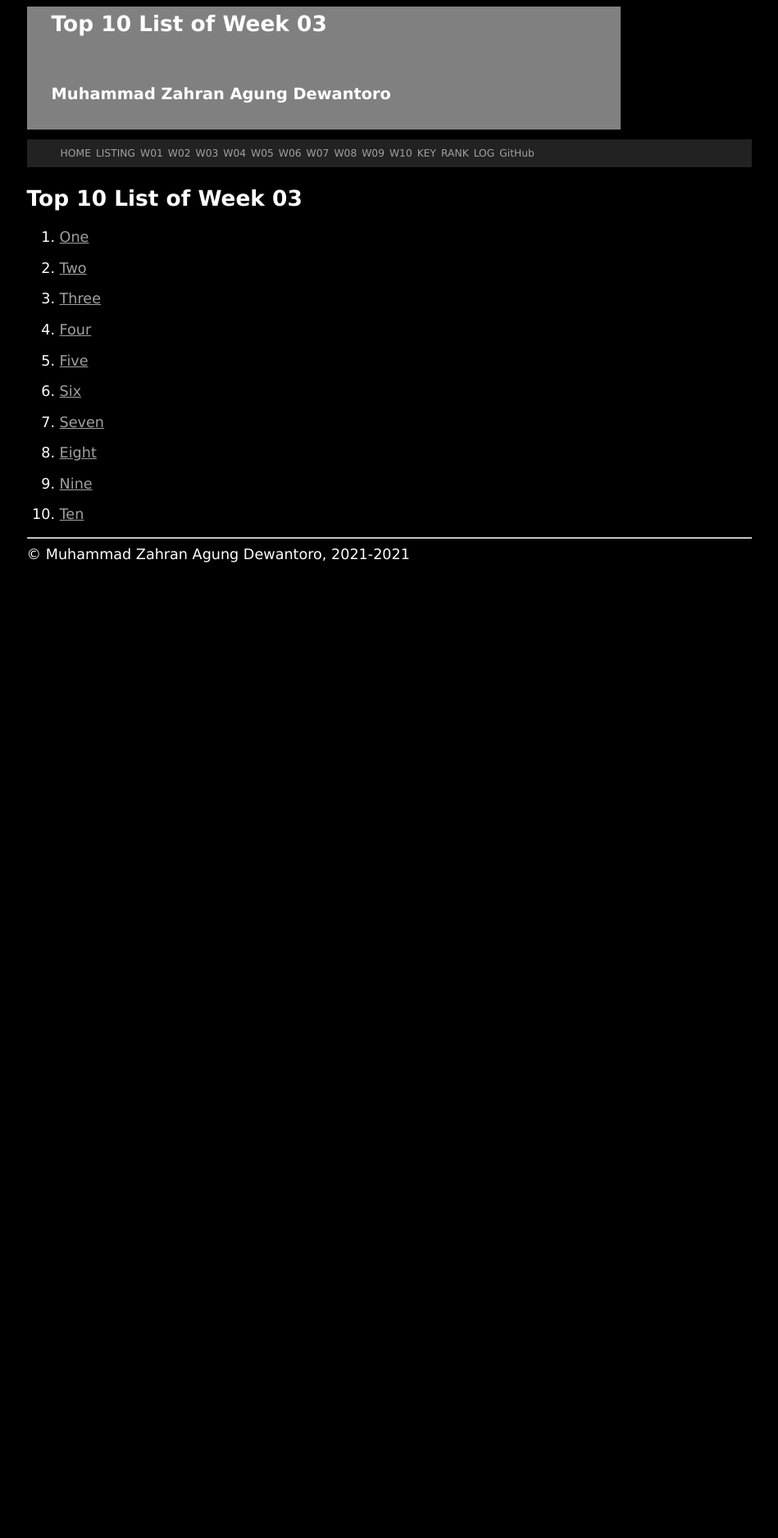
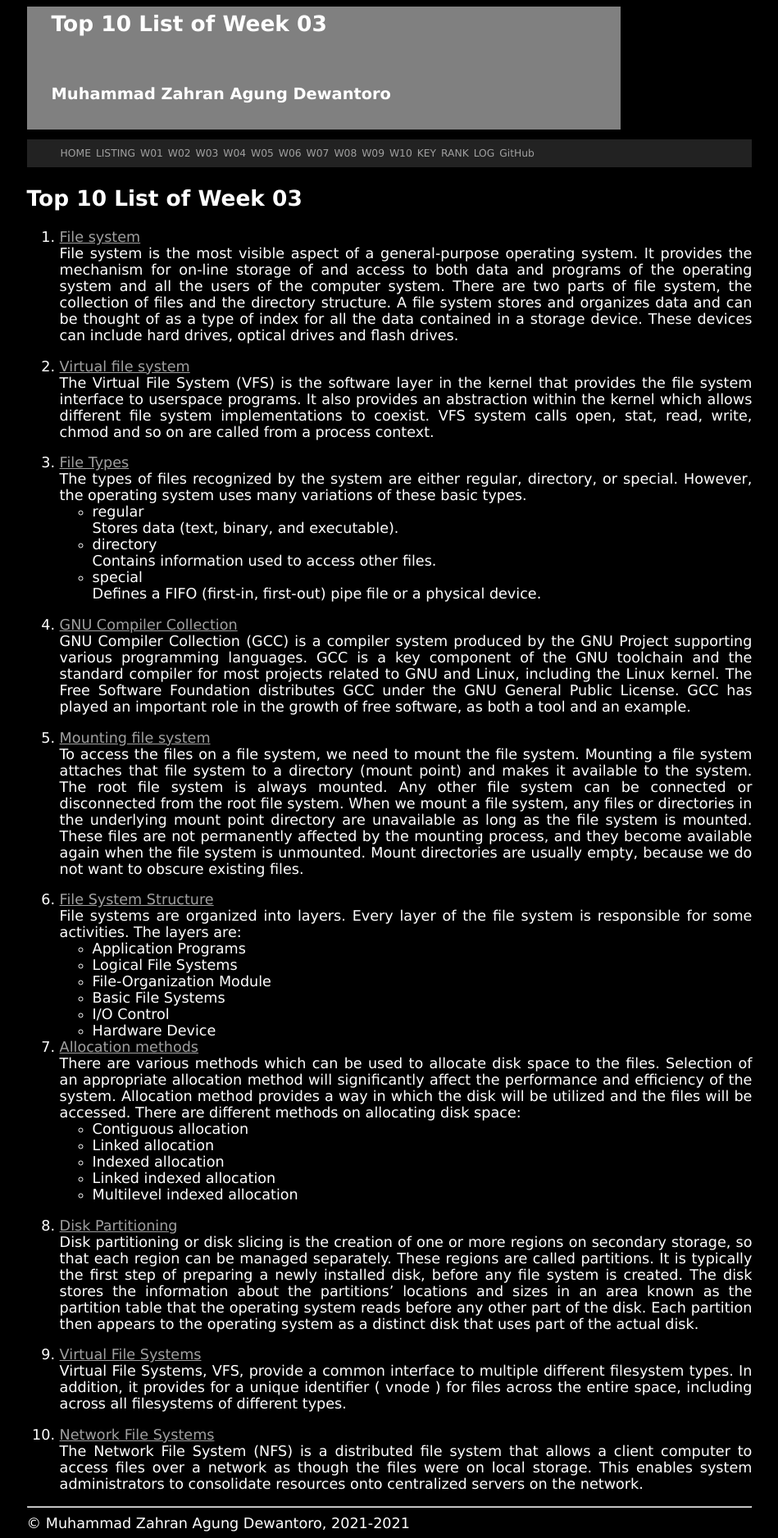
Before and after one commit to mzahranagung/os211, a Jekyll site: the page built from w03.md, in a window 1280 px wide. Shown: the whole page at 82% size, without its empty margins (165-1114 px from the left). Built offline with Jekyll 4.4.1, drawn with Linux system fonts in a browser that asks for light colours; our own code applies the rules of GitHub Pages for plain Markdown files; before the commit the page ends 900 px from its top, so only the background shows below that.

Commit message:
Update w03.md

```diff
--- a/w03.md
+++ b/w03.md
@@ -5,22 +5,65 @@ permalink: /W03/
 
 # Top 10 List of Week 03
 
-1. [One](https://en.wikipedia.org/wiki/1)<br>
+1. [File system](https://searchstorage.techtarget.com/definition/file-system)<br>
+File system is the most visible aspect of a general-purpose operating system. It provides the mechanism for on-line storage of and access to both data and programs of the
+operating system and all the users of the computer system. There are two parts of file system, the collection of files and the directory structure. A file system stores and
+organizes data and can be thought of as a type of index for all the data contained in a storage device. These devices can include hard drives, optical drives and flash drives.
 
-2. [Two](https://en.wikipedia.org/wiki/2)<br>
+2. [Virtual file system](https://www.kernel.org/doc/html/latest/filesystems/vfs.html)<br>
+The Virtual File System (VFS) is the software layer in the kernel that provides the file system interface to userspace programs. It also provides an abstraction within the
+kernel which allows different file system implementations to coexist. VFS system calls open, stat, read, write, chmod and so on are called from a process context.
 
-3. [Three](https://en.wikipedia.org/wiki/3)<br>
+3. [File Types](https://www.ibm.com/support/knowledgecenter/en/ssw_aix_71/osmanagement/filetypes.html)<br>
+The types of files recognized by the system are either regular, directory, or special. However, the operating system uses many variations of these basic types.
+- regular <br>
+Stores data (text, binary, and executable).
+- directory <br>
+Contains information used to access other files.
+- special <br>
+Defines a FIFO (first-in, first-out) pipe file or a physical device.
 
-4. [Four](https://en.wikipedia.org/wiki/4)<br>
+4. [GNU Compiler Collection](https://en.wikipedia.org/wiki/GNU_Compiler_Collection)<br>
+ GNU Compiler Collection (GCC) is a compiler system produced by the GNU Project supporting various programming languages. GCC is a key component of the GNU toolchain and the
+ standard compiler for most projects related to GNU and Linux, including the Linux kernel. The Free Software Foundation distributes GCC under the GNU General Public License. GCC
+ has played an important role in the growth of free software, as both a tool and an example.
 
-5. [Five](https://en.wikipedia.org/wiki/5)<br>
+5. [Mounting file system](https://docs.oracle.com/cd/E19455-01/805-7228/6j6q7ueup/index.html)<br>
+To access the files on a file system, we need to mount the file system. Mounting a file system attaches that file system to a directory (mount point) and makes it available to
+the system. The root file system is always mounted. Any other file system can be connected or disconnected from the root file system. When we mount a file system, any files or
+directories in the underlying mount point directory are unavailable as long as the file system is mounted. These files are not permanently affected by the mounting process, and
+they become available again when the file system is unmounted. Mount directories are usually empty, because we do not want to obscure existing files.
 
-6. [Six](https://en.wikipedia.org/wiki/6)<br>
+6. [File System Structure](https://www.javatpoint.com/os-file-system-structure)<br>
+File systems are organized into layers. Every layer of the file system is responsible for some activities.
+The layers are:
+- Application Programs
+- Logical File Systems
+- File-Organization Module
+- Basic File Systems
+- I/O Control
+- Hardware Device
 
-7. [Seven](https://en.wikipedia.org/wiki/7)<br>
+7. [Allocation methods](https://www.javatpoint.com/os-allocation-methods)<br>
+There are various methods which can be used to allocate disk space to the files. Selection of an appropriate allocation method will significantly affect the performance and
+efficiency of the system. Allocation method provides a way in which the disk will be utilized and the files will be accessed. There are different methods on allocating disk
+space:
+- Contiguous allocation
+- Linked allocation
+- Indexed allocation
+- Linked indexed allocation
+- Multilevel indexed allocation
 
-8. [Eight](https://en.wikipedia.org/wiki/8)<br>
+8. [Disk Partitioning](https://en.wikipedia.org/wiki/Disk_partitioning)<br>
+Disk partitioning or disk slicing is the creation of one or more regions on secondary storage, so that each region can be managed separately. These regions are called
+partitions. It is typically the first step of preparing a newly installed disk, before any file system is created. The disk stores the information about the partitions'
+locations and sizes in an area known as the partition table that the operating system reads before any other part of the disk. Each partition then appears to the operating
+system as a distinct disk that uses part of the actual disk.
 
-9. [Nine](https://en.wikipedia.org/wiki/9)<br>
+9. [Virtual File Systems](https://www.cs.uic.edu/~jbell/CourseNotes/OperatingSystems/12_FileSystemImplementation.html)<br>
+Virtual File Systems, VFS, provide a common interface to multiple different filesystem types. In addition,
+it provides for a unique identifier ( vnode ) for files across the entire space, including across all filesystems of different types.
 
-10. [Ten](https://en.wikipedia.org/wiki/10)<br>
+10. [Network File Systems](https://stuff.mit.edu/afs/athena/project/rhel-doc/5/RHEL-5-manual/Deployment_Guide-en-US/ch-nfs.html)<br>
+The Network File System (NFS) is a distributed file system that allows a client computer to access files over a network as though the files were on local storage.
+This enables system administrators to consolidate resources onto centralized servers on the network.
```
